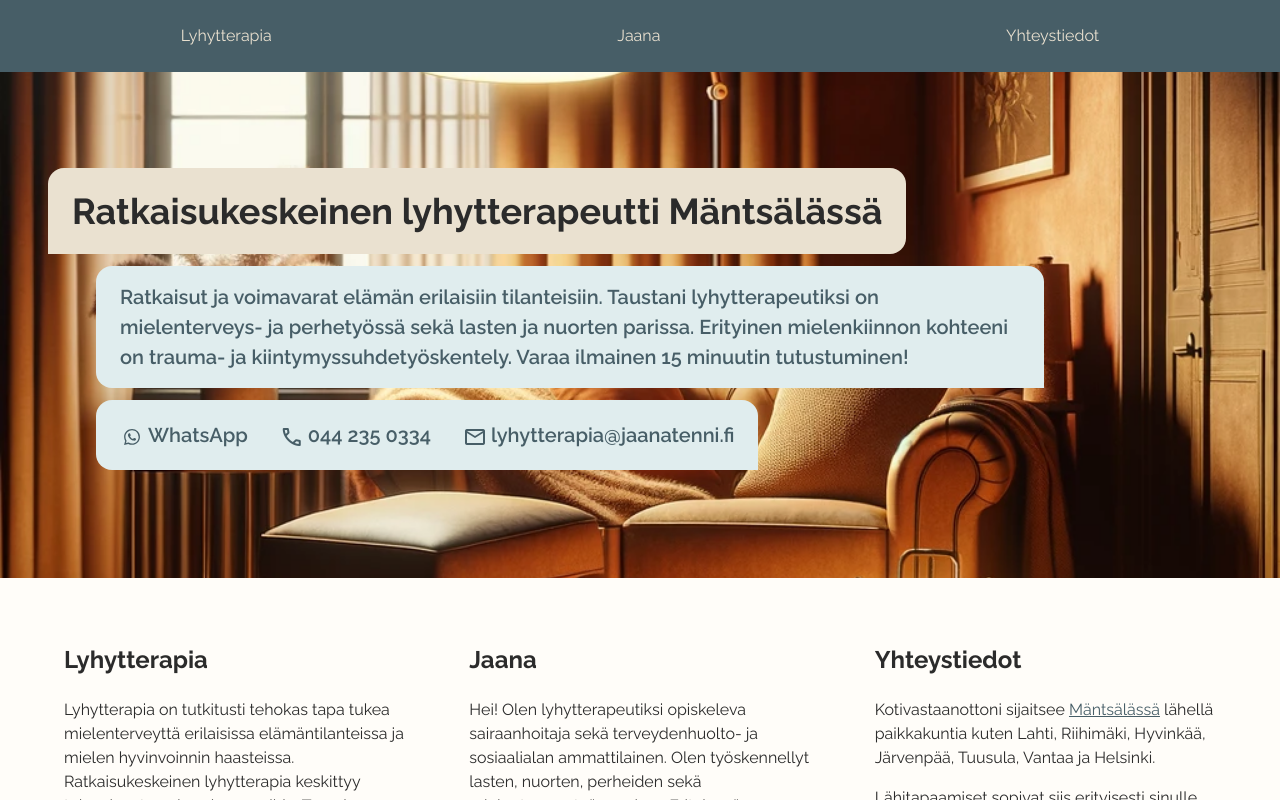
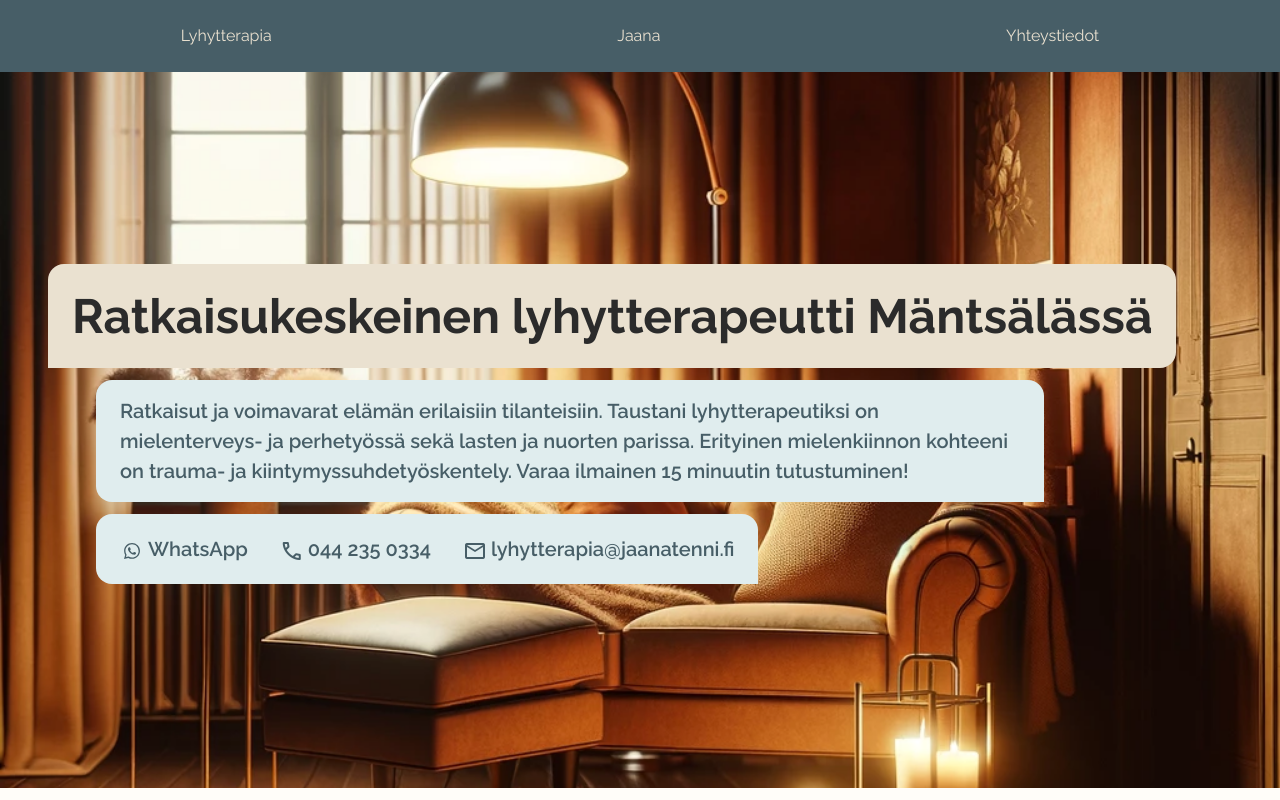
Before and after one commit to mikkotenni/jaanatenni, a React (Vite) app: page / in a window 1280 px wide. Shown: the top 800 px of the page. Built offline with nearby package versions, Linux system fonts and the light colour scheme; no server answers; a web font is replaced by a local one.

Commit message:
feat: hero aesthetics

```diff
--- a/src/components/Hero.jsx
+++ b/src/components/Hero.jsx
@@ -7,7 +7,7 @@ import WhatsApp from "./reachOutLinks/WhatsApp";
 import chaiseLongue from "../assets/chaiselongue.webp";
 import { getPosts } from "../api/apiFunctions";
 
-const { md } = breakpoints;
+const { md, xl } = breakpoints;
 const { color1, color2, color3, color5 } = colors;
 
 const Container = styled.section`
@@ -20,7 +20,10 @@ const Container = styled.section`
   background-color: ${color3};
 
   @media (min-width: ${md}) {
-    padding: 6rem 3rem;
+    padding-bottom: 6rem 3rem 6rem;
+  }
+  @media (min-width: ${xl}) {
+    padding: 12rem 3rem 12rem;
   }
 
   h1 {
@@ -37,6 +40,9 @@ const Container = styled.section`
 
     @media (min-width: ${md}) {
       font-size: 2.25rem;
+    }
+    @media (min-width: ${xl}) {
+      font-size: 3rem;
     }
   }
 
```
